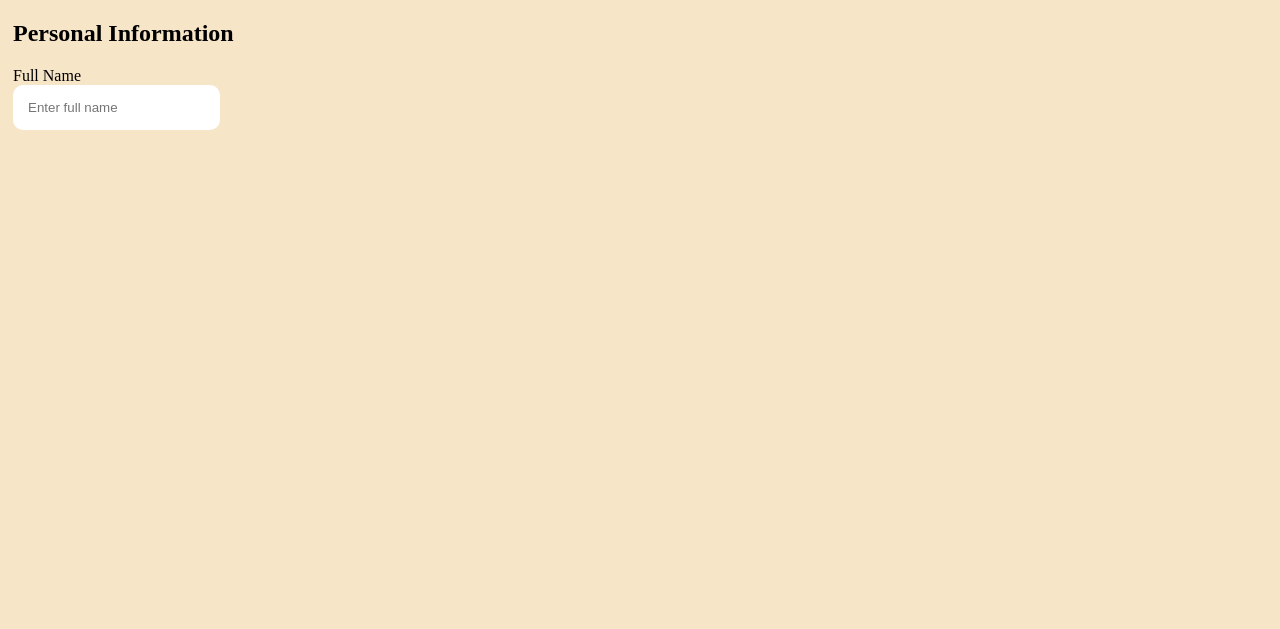
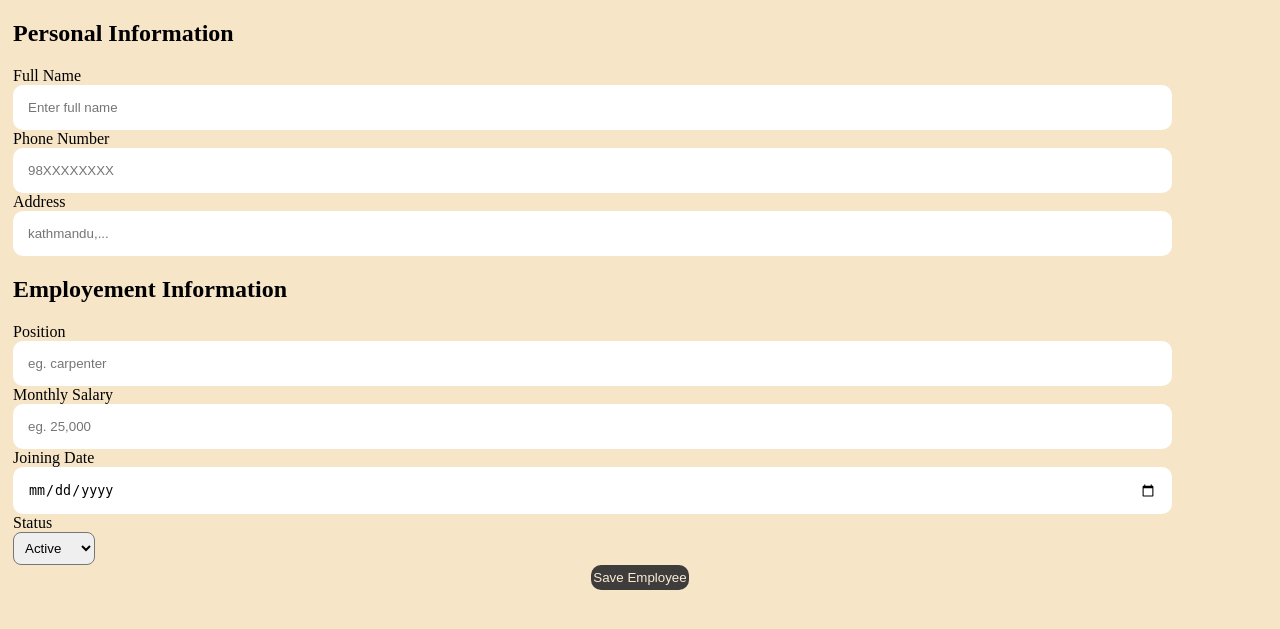
Before and after one commit to milanbk922-cmyk/Furniture-management, a Django app: page /employee/employee_form/ in a window 1280 px wide. Shown: the part 31-660 px from the top of the page. Run offline with Django 5.2, Linux system fonts and the light colour scheme.

Commit message:
design employee(form)

```diff
--- a/furniture/static/css/style.css
+++ b/furniture/static/css/style.css
@@ -87,8 +87,31 @@ body{
 }
 .form-group input{
     padding: 15px;
+    width: 90%;
     border: none;
     border-radius: 10px;
+}
+#status{
+    padding: 7px;
+    border-radius:8px;
+}
+/* #status.active{
+    background-color:rgb(67, 245, 67);
+}
+#status.inactive{
+    background-color:rgb(255, 65, 65);
+} */
+.form-group button{
+    display: block;
+    margin:0 auto;
+    background-color:rgb(62, 61, 59);
+    color:antiquewhite;
+    border:none;
+    border-radius:10px;
+    padding:5px 2px;
+}
+.form-group button:active{
+    background-color:rgb(97, 96, 93);
 }
 
 .search_box{
--- a/furniture/templates/employees/employee_form.html
+++ b/furniture/templates/employees/employee_form.html
@@ -31,6 +31,74 @@
                 required
             >
         </div>
+        <div class="form-group">
+            <label for="phone">Phone Number</label><br>
+            <input
+                type="text"
+                id="Phone Number"
+                name="Phone Number"
+                placeholder="98XXXXXXXX"
+                required
+            >
+        </div>
+        <div class="form-group">
+            <label for="address">Address</label><br>
+            <input
+                type="text"
+                id="Address"
+                name="Address"
+                placeholder="kathmandu,..."
+                required
+            >
+        </div>
+    </section>
+    {% comment %} Employement Information {% endcomment %}
+    <section class= "form-section">
+        <h2> Employement Information </h2>
+        <div class="form-group">
+            <label for="position">Position</label><br>
+            <input
+                type="text"
+                id="Position"
+                name="Position"
+                placeholder="eg. carpenter"
+                required
+            >
+        </div>
+        <div class="form-group">
+            <label for="salary">Monthly Salary</label><br>
+            <input
+                type="number"
+                id="Salary"
+                name="Salary"
+                placeholder="eg. 25,000"
+                min="0"
+                required
+            >
+        </div>
+        <div class="form-group">
+            <label for="joining-date">Joining Date</label><br>
+            <input
+                type="date"
+                id="joining-date"
+                name="joining-date"
+                required
+            >
+        </div>
+        <div class="form-group">
+            <label for="Status">Status</label><br>
+            <select id="status" name="status">
+                    <option value="active">Active</option>
+                    <option value="inactive">Inactive</option>
+            </select>
+        </div>
+    </section>
+    {% comment %} submit {% endcomment %}
+    <div class="form-group">
+        <button type="submit" class="save-button">
+            Save Employee
+        </button>
+    </div>
 </form>
 
 {%endblock%}
```
Also changed, not shown: furniture/templates/employees/employee_detail.html (+31 -0 lines).
